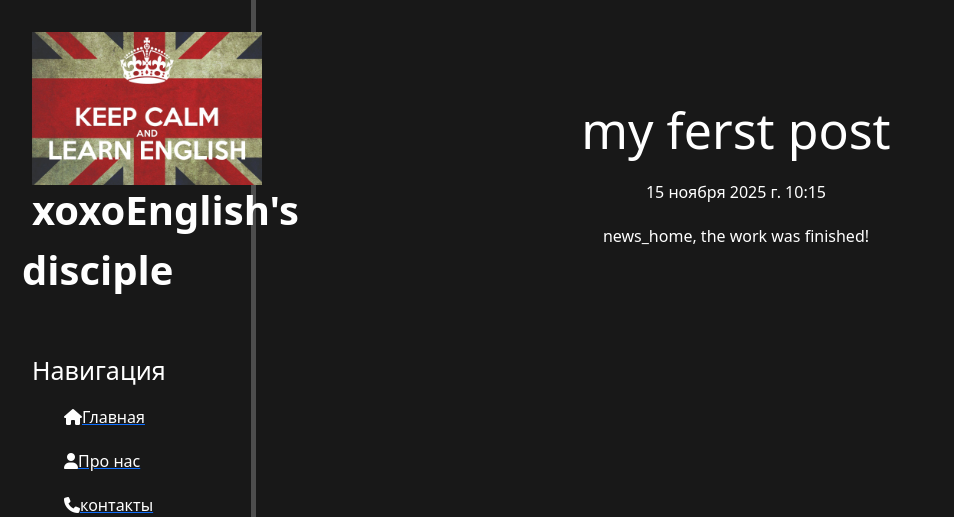
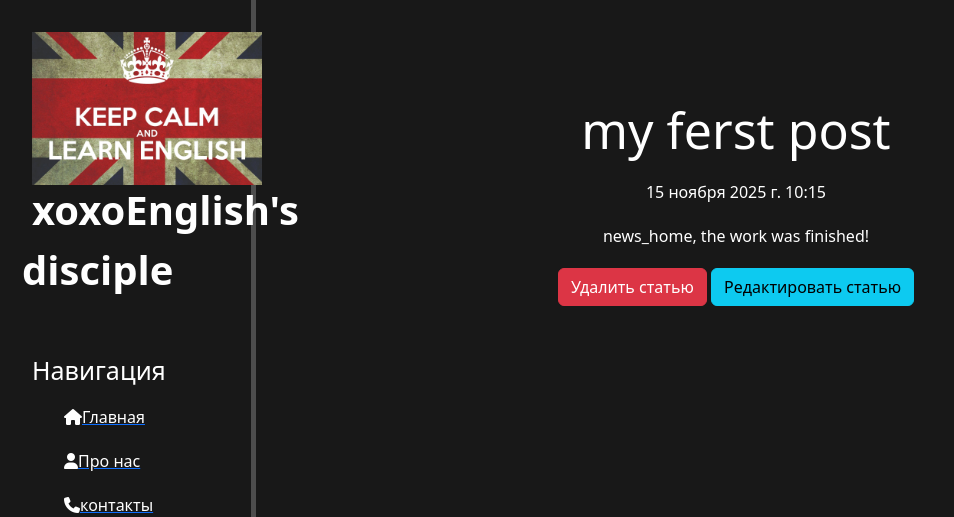
Before and after one commit to GrishukViktar/django-sait, a Django app: page /news/3 in a window 1280 px wide. Shown: the top 517 px of the page, without its empty margins (0-954 px from the left). Run offline with Django 4.2, Linux system fonts and the light colour scheme; data comes from the database, SQL or seed files in the repository; both versions use the stored data as it was after the commit; some libraries are stand-ins or nearby versions.

Commit message:
add button

```diff
--- a/mysite/news/templates/news/details_view.html
+++ b/mysite/news/templates/news/details_view.html
@@ -7,5 +7,7 @@
         <h1>{{ article.title }}</h1>
         <p> {{ article.date }} </p>
         <p> {{ article.full_text }} </p>
+        <a href="{% url 'news-delete' article.id %}" class="btn btn-danger">Удалить статью</a>
+        <a href="{% url 'news-update' article.id %}" class="btn btn-info">Редактировать статью</a>
     </div>
 {% endblock %}
```
Also changed, not shown: mysite/db.sqlite3.
